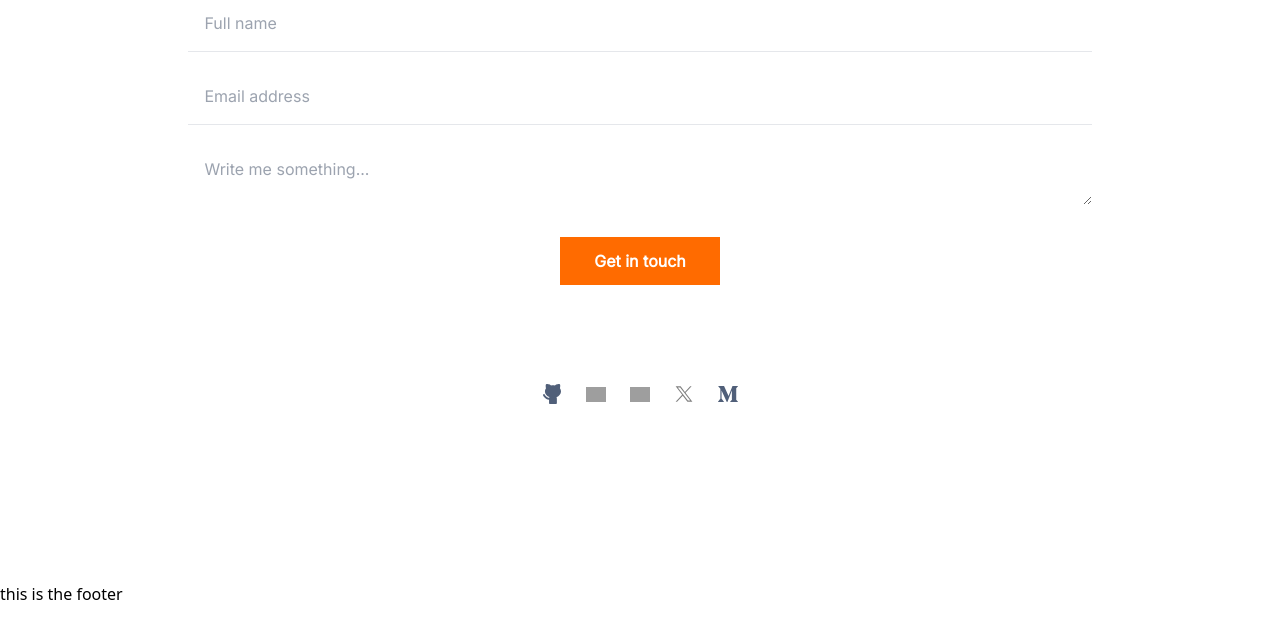
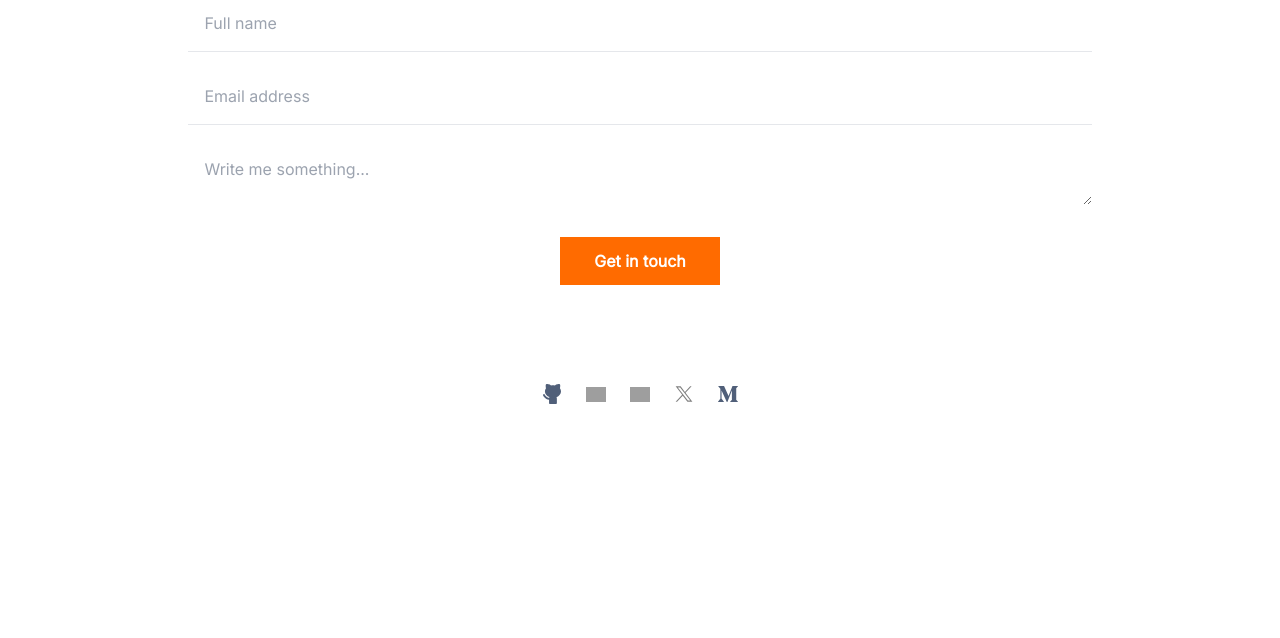
Before and after one commit to EmiLoKiJu/Portfolio2, a React (Vite) app: page / in a window 1280 px wide. Shown: the part 3902-4540 px from the top of the page. After the commit the page ends 4434 px from the top, so only its background shows below. Built offline with nearby package versions, Linux system fonts and the light colour scheme; grey boxes are pictures that could not be loaded.

Commit message:
Final touches to the navbar

```diff
--- a/src/components/Home.jsx
+++ b/src/components/Home.jsx
@@ -3,16 +3,13 @@ import Nav from "./Nav";
 
 const Home = ()=> {
   return(
-    <div className="w-full h-[5000px] flex flex-col">
+    <div className="w-full flex flex-col">
       <Nav />
       <div className="w-full flex flex-col justify-center">
         <main className="home_sub_pages">
             <Outlet/>
         </main>
       </div>
-      <div>
-        <footer>this is the footer</footer>
-      </div>
     </div>
   );
 }
--- a/src/components/Portfolio.jsx
+++ b/src/components/Portfolio.jsx
@@ -234,10 +234,10 @@ const Portfolio = ()=> {
             <h3 className="font-inter text-[22px] text-white my-1 leading-9">Web development</h3>
           </div>
         </div>
-        <div id="contact-me-section" className="px-[8%] pt-16">
+        <div className="px-[8%] pt-16">
           <h2 className="text-center font-inter text-3xl font-bold"> I&apos;m always interested in hearing about new projects. If you&apos;d like to talk about new project oportunities, please feel free to reach out so we can connect</h2>
           {submited ? (<div className="roboto text-2xl text-center my-8">Thank you for your time!</div>) : (<div className="px-[8%] mt-16">
-            <form onSubmit={handleSubmit} className="flex flex-col" method="post">
+            <form id="contact-me-section" onSubmit={handleSubmit} className="flex flex-col" method="post">
               <input
                 className="pl-4 mt-16 font-inter"
                 type="text"
@@ -273,7 +273,7 @@ const Portfolio = ()=> {
             </form>
           </div>)}
         </div>
-        <div className="mx-auto flex justify-center pt-4 pb-[165px]">
+        <div className="mx-auto flex justify-center pt-4 pb-[115px]">
           <a
             className="flex"
             href="https://github.com/EmiLoKiJu"
```
